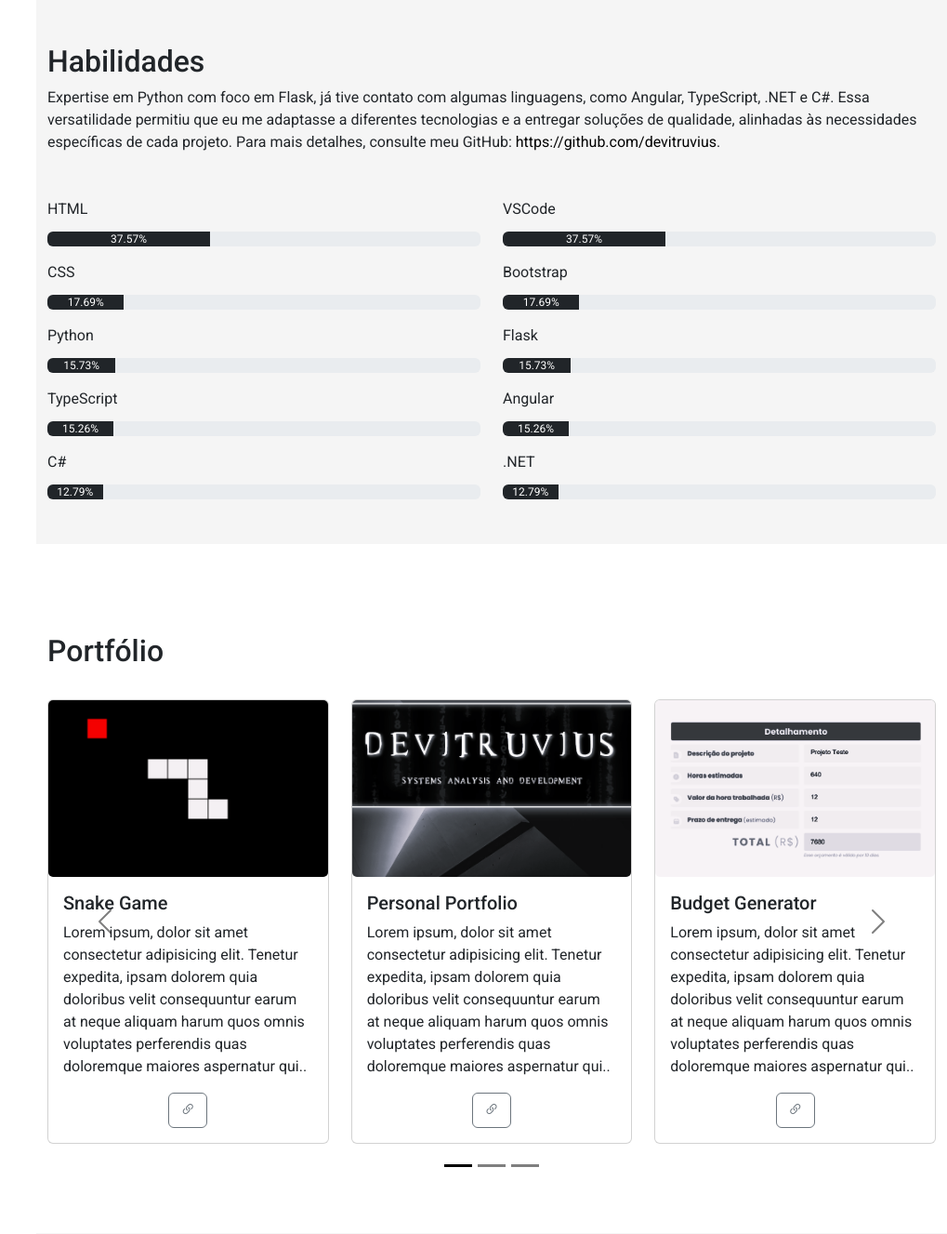
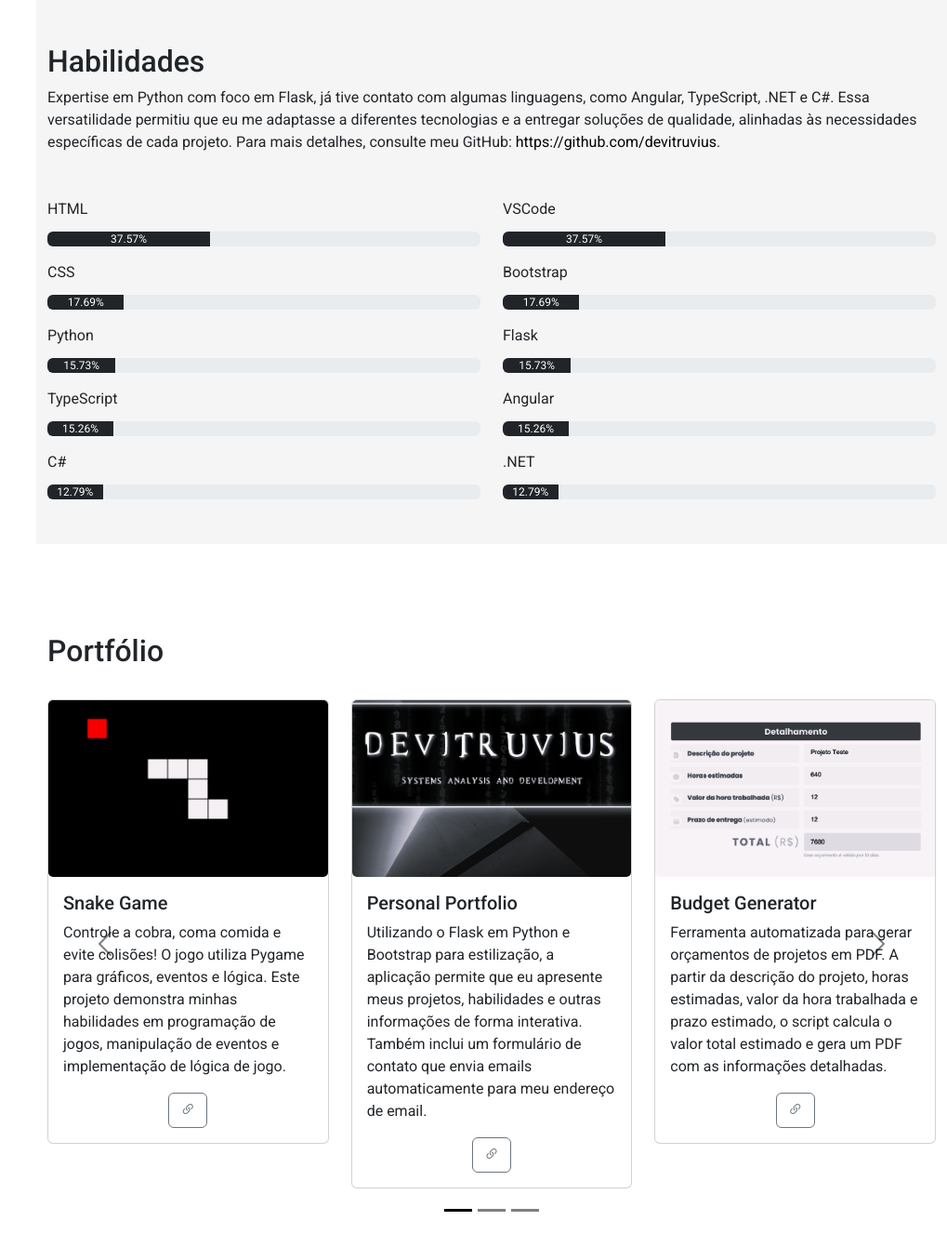
Before and after one commit to devitruvius/personal-portfolio, a Flask app: page / in a window 1280 px wide. Shown: the part 1532-2859 px from the top of the page at 93% size, without its empty margins (261-1280 px from the left). Run offline with Flask 3, Linux system fonts and the light colour scheme; some libraries are stand-ins or nearby versions.

Commit message:
refinando descriçoes da seçao portfolio

```diff
--- a/static/style.css
+++ b/static/style.css
@@ -142,6 +142,7 @@ body {
     border-radius: 50%;
     cursor: pointer;
     transition: background-color 0.3s ease;
+    z-index: 15;
 }
 
 .interactive-arrow:hover {
--- a/templates/index.html
+++ b/templates/index.html
@@ -249,10 +249,11 @@
                                             alt="...">
                                         <div class="card-body">
                                             <h5 class="card-title">Snake Game</h5>
-                                            <p class="card-text">Lorem ipsum, dolor sit amet consectetur adipisicing
-                                                elit. Tenetur expedita, ipsam dolorem quia doloribus velit consequuntur
-                                                earum at neque aliquam harum quos omnis voluptates perferendis quas
-                                                doloremque maiores aspernatur qui..</p>
+                                            <p class="card-text">
+                                                Controle a cobra, coma comida e evite colisões! O jogo utiliza Pygame
+                                                para gráficos, eventos e lógica. Este projeto demonstra minhas
+                                                habilidades em programação de jogos, manipulação de eventos e
+                                                implementação de lógica de jogo.</p>
                                             <div class="d-flex justify-content-center">
                                                 <a target="_blank" href="https://github.com/devitruvius/snake_game"
                                                     class="btn btn-outline-secondary"><i
@@ -267,13 +268,14 @@
                                             alt="...">
                                         <div class="card-body">
                                             <h5 class="card-title">Personal Portfolio</h5>
-                                            <p class="card-text">Lorem ipsum, dolor sit amet consectetur adipisicing
-                                                elit. Tenetur expedita, ipsam dolorem quia doloribus velit consequuntur
-                                                earum at neque aliquam harum quos omnis voluptates perferendis quas
-                                                doloremque maiores aspernatur qui..</p>
+                                            <p class="card-text">Utilizando o Flask em Python e Bootstrap
+                                                para estilização, a aplicação permite que eu apresente meus projetos,
+                                                habilidades e outras informações de forma interativa.
+                                                Também inclui um formulário de contato que envia emails
+                                                automaticamente para meu endereço de email.</p>
                                             <div class="d-flex justify-content-center">
                                                 <a target="_blank"
-                                                    href="https://github.com/devitruvius/personal-portfolio-flask"
+                                                    href="https://github.com/devitruvius/personal-portfolio"
                                                     class="btn btn-outline-secondary"><i
                                                         class="bi bi-link-45deg"></i></a>
                                             </div>
@@ -286,13 +288,13 @@
                                             class="card-img card-img-top" alt="...">
                                         <div class="card-body">
                                             <h5 class="card-title">Budget Generator</h5>
-                                            <p class="card-text">Lorem ipsum, dolor sit amet consectetur adipisicing
-                                                elit. Tenetur expedita, ipsam dolorem quia doloribus velit consequuntur
-                                                earum at neque aliquam harum quos omnis voluptates perferendis quas
-                                                doloremque maiores aspernatur qui..</p>
+                                            <p class="card-text">Ferramenta automatizada para gerar orçamentos de
+                                                projetos em PDF. A partir da descrição do projeto, horas estimadas,
+                                                valor da hora trabalhada e prazo estimado, o script calcula o valor
+                                                total estimado e gera um PDF com as informações detalhadas.</p>
                                             <div class="d-flex justify-content-center">
                                                 <a target="_blank"
-                                                    href="https://github.com/devitruvius/sistema_gerador_orcamento_consultoria"
+                                                    href="https://github.com/devitruvius/budget_generator"
                                                     class="btn btn-outline-secondary"><i
                                                         class="bi bi-link-45deg"></i></a>
                                             </div>
@@ -312,12 +314,14 @@
                                             alt="...">
                                         <div class="card-body">
                                             <h5 class="card-title">Yahoo Finances Automation</h5>
-                                            <p class="card-text">Lorem ipsum, dolor sit amet consectetur adipisicing
-                                                elit. Tenetur expedita, ipsam dolorem quia doloribus velit consequuntur
-                                                earum at neque aliquam harum quos omnis voluptates perferendis quas
-                                                doloremque maiores aspernatur qui..</p>
+                                            <p class="card-text">Script Python que automatiza a análise de
+                                                dados de ações e envio de relatórios por email. Usa as
+                                                bibliotecas yfinance para obter dados de preços, pyautogui para
+                                                automatizar interações com o Gmail e pyperclip para colar dados
+                                                entre a aplicação e a área de transferência.</p>
                                             <div class="d-flex justify-content-center">
-                                                <a target="_blank" href="https://github.com/devitruvius/snake_game"
+                                                <a target="_blank"
+                                                    href="https://github.com/devitruvius/sistema_automacao_yahoo_finances"
                                                     class="btn btn-outline-secondary"><i
                                                         class="bi bi-link-45deg"></i></a>
                                             </div>
@@ -329,14 +333,14 @@
                                         <img src="../static/img/card-customer.png" class="card-img card-img-top"
                                             alt="...">
                                         <div class="card-body">
-                                            <h5 class="card-title">Customer Control System</h5>
-                                            <p class="card-text">Lorem ipsum, dolor sit amet consectetur adipisicing
-                                                elit. Tenetur expedita, ipsam dolorem quia doloribus velit consequuntur
-                                                earum at neque aliquam harum quos omnis voluptates perferendis quas
-                                                doloremque maiores aspernatur qui..</p>
+                                            <h5 class="card-title">Tax Calculation System</h5>
+                                            <p class="card-text">Programa em C# para calcular o imposto de renda. O
+                                                sistema considera o tipo de contribuinte (física ou jurídica), suas
+                                                informações pessoais (nome, endereço, CPF ou CNPJ e IE) e o valor da
+                                                compra. Em seguida, calcula o imposto devido e exibe o valor total a
+                                                ser pago.</p>
                                             <div class="d-flex justify-content-center">
-                                                <a target="_blank"
-                                                    href="https://github.com/devitruvius/personal-portfolio-flask"
+                                                <a target="_blank" href="https://github.com/devitruvius/tax-calculation"
                                                     class="btn btn-outline-secondary"><i
                                                         class="bi bi-link-45deg"></i></a>
                                             </div>
@@ -348,14 +352,15 @@
                                         <img src="../static/img/card-landing-page.png" class="card-img card-img-top"
                                             alt="...">
                                         <div class="card-body">
-                                            <h5 class="card-title">Landing Page</h5>
-                                            <p class="card-text">Lorem ipsum, dolor sit amet consectetur adipisicing
-                                                elit. Tenetur expedita, ipsam dolorem quia doloribus velit consequuntur
-                                                earum at neque aliquam harum quos omnis voluptates perferendis quas
-                                                doloremque maiores aspernatur qui..</p>
+                                            <h5 class="card-title">Landing Page Template</h5>
+                                            <p class="card-text">O projeto demonstra minhas habilidades
+                                                na criação de aplicações web modernas e responsivas utilizando o
+                                                framework Angular. A aplicação foi desenvolvida seguindo as melhores
+                                                práticas e padrões do Angular CLI, garantindo um código limpo, modular e
+                                                bem documentado.</p>
                                             <div class="d-flex justify-content-center">
                                                 <a target="_blank"
-                                                    href="https://github.com/devitruvius/sistema_gerador_orcamento_consultoria"
+                                                    href="https://github.com/devitruvius/landing-page-template"
                                                     class="btn btn-outline-secondary"><i
                                                         class="bi bi-link-45deg"></i></a>
                                             </div>
```
